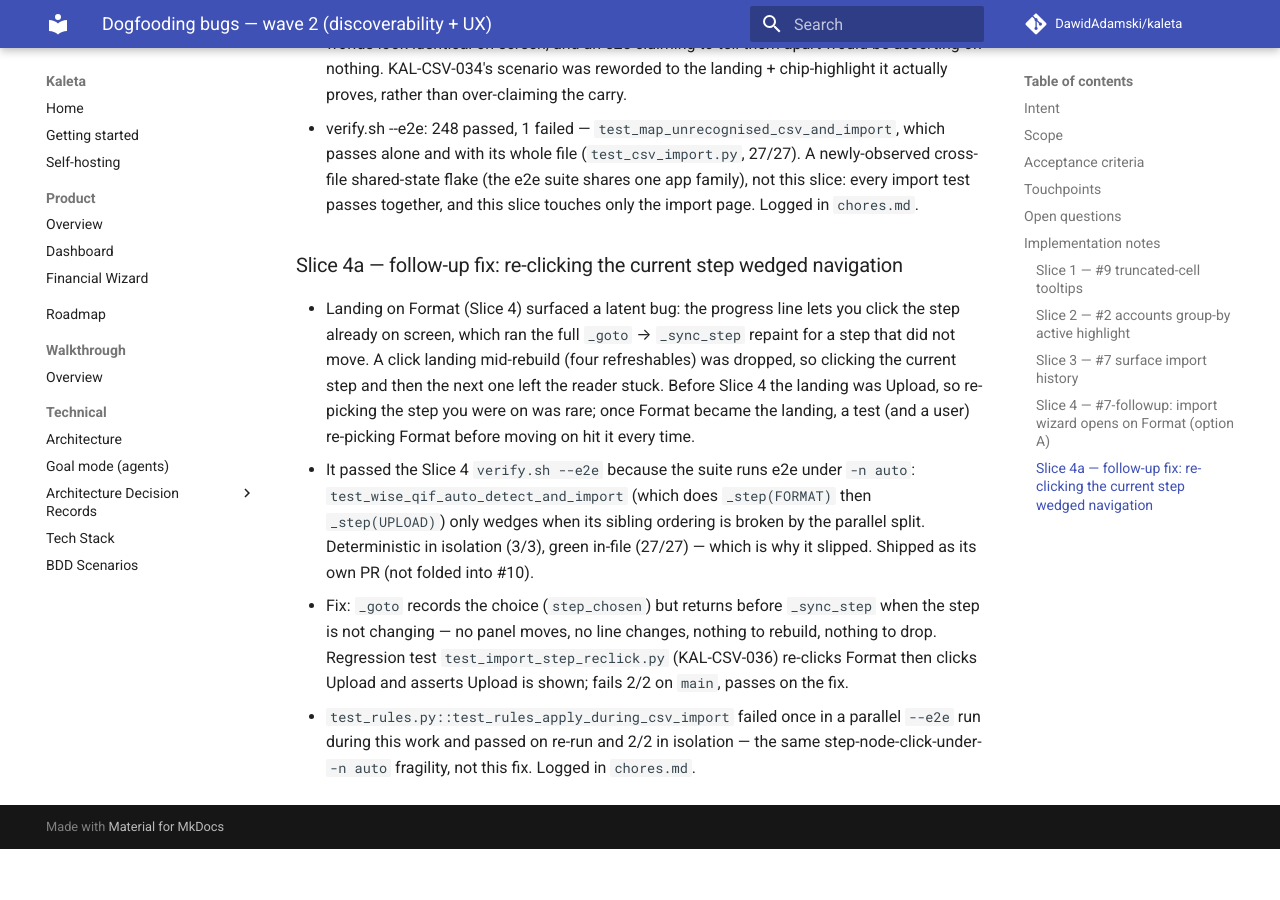
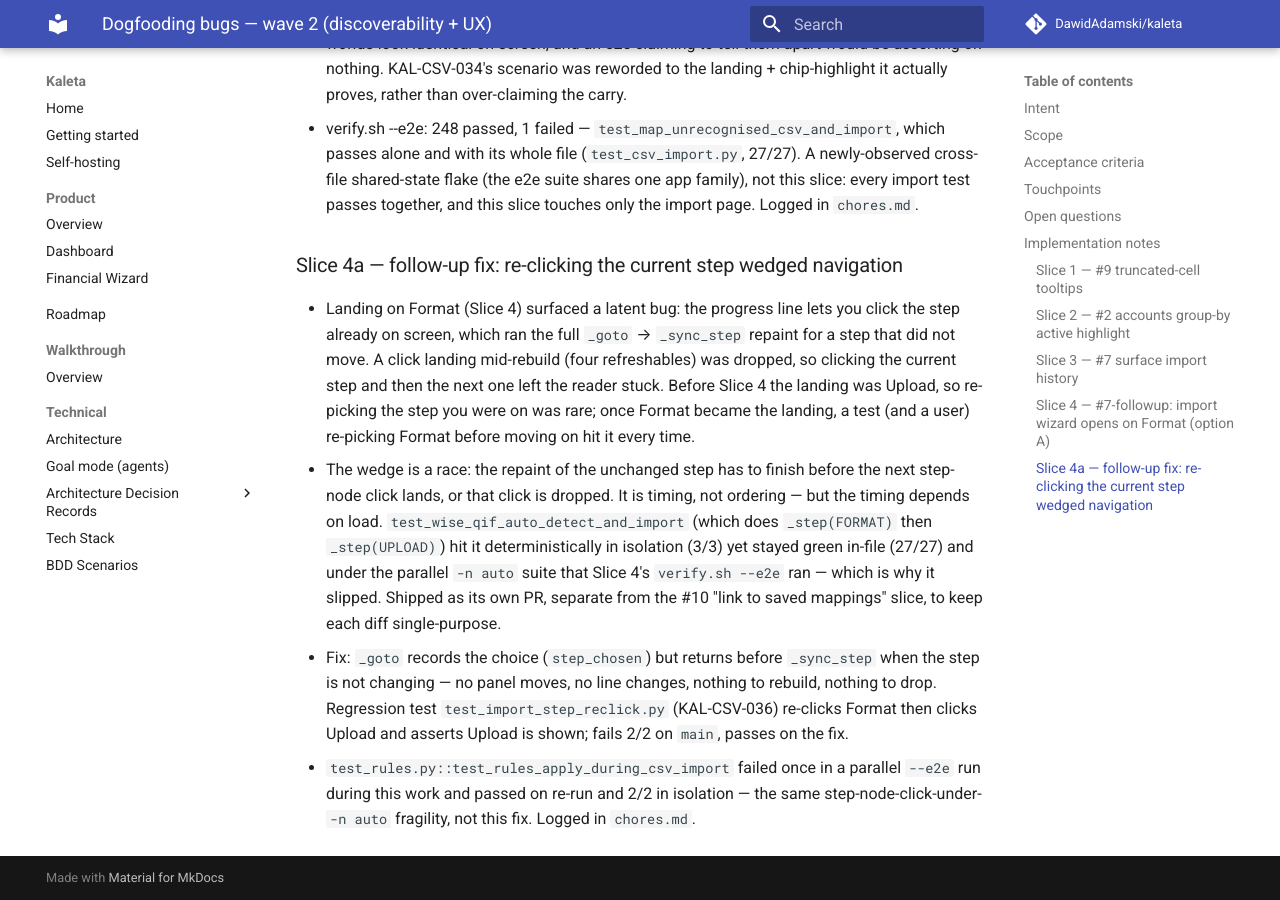
Before and after one commit to DawidAdamski/kaleta, an MkDocs documentation site: the page built from docs/plans/dogfooding-bugs-wave-2.md, in a window 1280 px wide and 900 px high, scrolled down 4718 px. Built offline with MkDocs 1.6.1 and Material for MkDocs 9.7.7, drawn with Linux system fonts in a browser that asks for light colours; comment, search, counter and statistics services are not loaded; before the commit the page ends 5567 px from its top, so only the background shows below that.

Commit message:
docs(plan): clarify Slice 4a wording (race not ordering; name the #10 slice)
Co-Authored-By: Claude Opus 4.8 <noreply@anthropic.com>

```diff
--- a/docs/plans/dogfooding-bugs-wave-2.md
+++ b/docs/plans/dogfooding-bugs-wave-2.md
@@ -200,11 +200,14 @@ _(filled per slice)_
   left the reader stuck. Before Slice 4 the landing was Upload, so re-picking
   the step you were on was rare; once Format became the landing, a test (and a
   user) re-picking Format before moving on hit it every time.
-- It passed the Slice 4 `verify.sh --e2e` because the suite runs e2e under
-  `-n auto`: `test_wise_qif_auto_detect_and_import` (which does `_step(FORMAT)`
-  then `_step(UPLOAD)`) only wedges when its sibling ordering is broken by the
-  parallel split. Deterministic in isolation (3/3), green in-file (27/27) —
-  which is why it slipped. Shipped as its own PR (not folded into #10).
+- The wedge is a race: the repaint of the unchanged step has to finish before
+  the next step-node click lands, or that click is dropped. It is timing, not
+  ordering — but the timing depends on load. `test_wise_qif_auto_detect_and_import`
+  (which does `_step(FORMAT)` then `_step(UPLOAD)`) hit it deterministically in
+  isolation (3/3) yet stayed green in-file (27/27) and under the parallel
+  `-n auto` suite that Slice 4's `verify.sh --e2e` ran — which is why it slipped.
+  Shipped as its own PR, separate from the #10 "link to saved mappings" slice,
+  to keep each diff single-purpose.
 - Fix: `_goto` records the choice (`step_chosen`) but returns before
   `_sync_step` when the step is not changing — no panel moves, no line
   changes, nothing to rebuild, nothing to drop. Regression test
```
